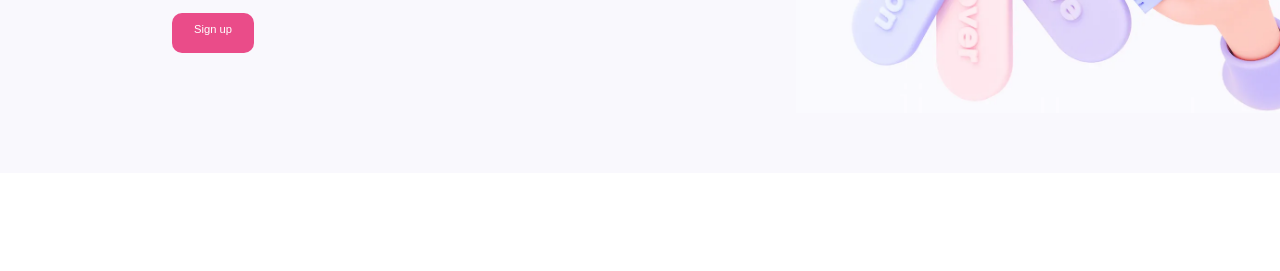
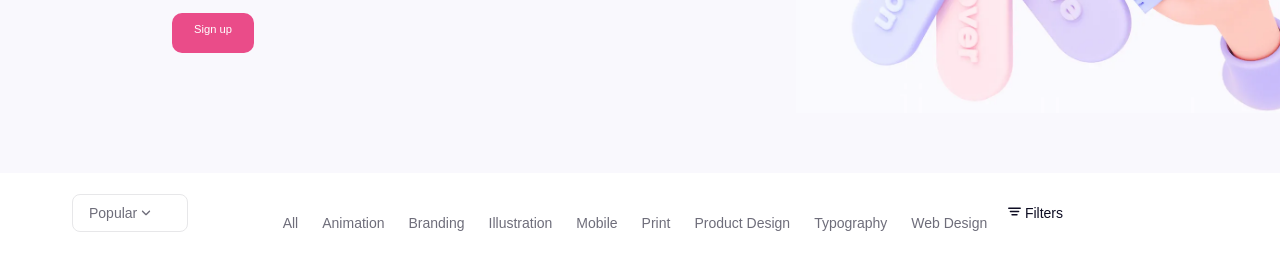
Before and after one commit to joodi8/green.html5.css3, a plain HTML site: page dribbble/index.html in a window 1280 px wide. Shown: the part 387-658 px from the top of the page. Drawn offline with Linux system fonts and the light colour scheme.

Commit message:
headache

```diff
--- a/dribbble/css/common.css
+++ b/dribbble/css/common.css
@@ -150,3 +150,47 @@ ul { list-style: none; }
     display: flex;
     flex-direction: column;
 }
+
+.filter_nav {
+    height: 40px;
+    padding: 32px 72px 0;
+    display: flex;
+    justify-content: space-between;
+    font-size: 14px;
+}
+
+#nav_leftItem {
+    width: 150px;
+    height: 40px;
+    margin-right: 40px;
+    /* text-align: center; */
+}
+
+#nav_leftItem a {
+    border: 1px solid #e7e7e9;
+    border-radius: 8px;
+    width: 115px;
+    color: #6e6d7a;
+    padding: 10px 36px 10px 16px;
+}
+
+#nav_leftItem a > img {
+}
+
+#nav_centerItem {
+    display: flex;
+}
+
+#nav_centerItem > li {
+    padding: 10px 12px;
+}
+
+#nav_centerItem > li > a {
+    color: #6e6d7a;
+}
+
+#nav_rightItem {
+    width: 200px;
+    height: 40px;
+    color: #0d0c22;
+}
--- a/dribbble/index.html
+++ b/dribbble/index.html
@@ -45,7 +45,29 @@
     </header>
     <nav>
         <div class="filter_nav">
-
+            <span id="nav_leftItem">
+                <a id="popular_item" href="#">
+                    <span>Popular</span>
+                    <img src="./img/nav_popular.svg" width="10" alt="정렬아이콘">
+                </a>
+            </span>
+            <ul id="nav_centerItem">
+                <li><a href="#">All</a></li>
+                <li><a href="#">Animation</a></li>
+                <li><a href="#">Branding</a></li>
+                <li><a href="#">Illustration</a></li>
+                <li><a href="#">Mobile</a></li>
+                <li><a href="#">Print</a></li>
+                <li><a href="#">Product Design</a></li>
+                <li><a href="#">Typography</a></li>
+                <li><a href="#">Web Design</a></li>
+            </ul>
+            <span id="nav_rightItem">
+                <a id="filter_item">
+                    <img src="/img/nav_filters.svg" width="13" alt="필터아이콘">
+                    <span>Filters</span>
+                </a>
+            </span>
         </div>
     </nav>
     <section></section>
```
Also changed, not shown: dribbble/img/nav_filters.svg (added), dribbble/img/nav_popular.svg (added).
